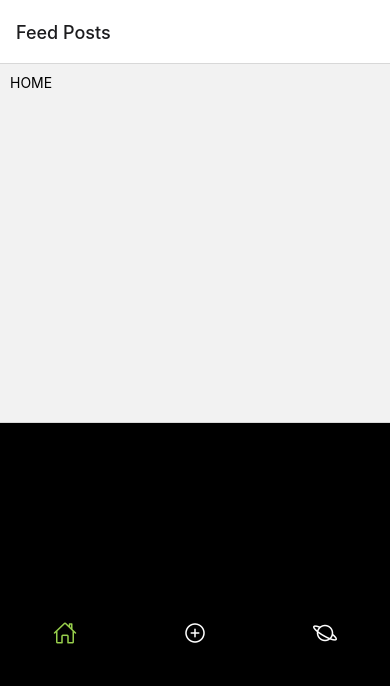
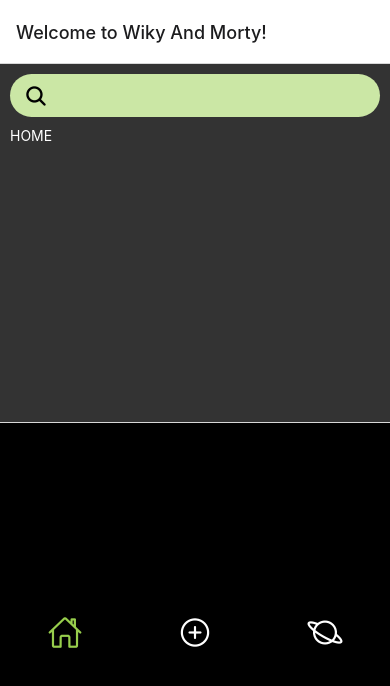
Before and after one commit to martifontanet/AWUG3_ReactNativeApp, a React Native app in the folder wickyandmorty/: screen /MainPage in a window 390 px wide. Shown: the top 686 px of the page. Built offline with nearby package versions, Linux system fonts and the light colour scheme.

Commit message:
Cal Arreglar TabBar

```diff
--- a/wickyandmorty/App.js
+++ b/wickyandmorty/App.js
@@ -18,6 +18,7 @@ export default function App() {
               tabBarLabelStyle: { fontSize: 14, },
               tabBarInactiveTintColor: "white",
               tabBarActiveTintColor: "#97CE4C",
+              headerShown: false,
             }}
           >
             <Tab.Screen
@@ -25,6 +26,7 @@ export default function App() {
               component={HomeTab}
               options={{
                 headerShown: false,
+                headerTitle: false,
                 tabBarIcon: ({ focused }) => (
                   <TabIcon  name="home" focused={focused} />
                 ),
@@ -61,6 +63,6 @@ export default function App() {
 const styles = StyleSheet.create({
   tabBar: {
     flex: 1,
-    backgroundColor: "black",
+    backgroundColor: "black"
   },
 });
--- a/wickyandmorty/components/Barras/BarraBusqueda.js
+++ b/wickyandmorty/components/Barras/BarraBusqueda.js
@@ -44,6 +44,7 @@ const styles = StyleSheet.create({
     padding: 5,
     backgroundColor: "#CBE7A5",
     borderRadius: 50,
+    maxHeight: 43,
   },
   searchInput: {
     fontSize: 20,
--- a/wickyandmorty/components/Basic/TabIcons.js
+++ b/wickyandmorty/components/Basic/TabIcons.js
@@ -4,7 +4,7 @@ export default function TabIcon({ name, focused }) {
   return (
     <Ionicons
       name={`${name}-outline`}
-      size={24}
+      size={35}
       color={focused ? "#97CE4C" : "white"}
     />
   );
--- a/wickyandmorty/screens/Home.js
+++ b/wickyandmorty/screens/Home.js
@@ -1,14 +1,17 @@
 import {
   StyleSheet,
+  Dimensions,
   Text,
   View,
 } from "react-native";
+import BarraBusqueda from "../components/Barras/BarraBusqueda"
 
 export default function Home() {
 
   return (
       <View style={styles.container}>
-        <Text>HOME</Text>
+        <BarraBusqueda></BarraBusqueda>
+        <Text style={styles.text}>HOME</Text>
       </View>
   );
 }
@@ -19,11 +22,9 @@ const styles = StyleSheet.create({
     paddingTop: 10,
     paddingHorizontal: 10,
     gap: 10,
+    backgroundColor: "#333333",
   },
-  background: {
-
-  },
-  imageBackground: {
-    opacity: 0.2,
-  },
+  text: {
+    color: "white",
+  }
 });
--- a/wickyandmorty/tabs/HomeTab.js
+++ b/wickyandmorty/tabs/HomeTab.js
@@ -7,9 +7,9 @@ export default function HomeTab() {
   return (
     <Stack.Navigator >
         <Stack.Screen
-        name="Home"
+        name="MainPage"
         component={Home}
-        options={{ title: "Feed Posts" }}
+        options={{ title: "Welcome to Wiky And Morty!" }}
       />
     </Stack.Navigator>
   );
```
